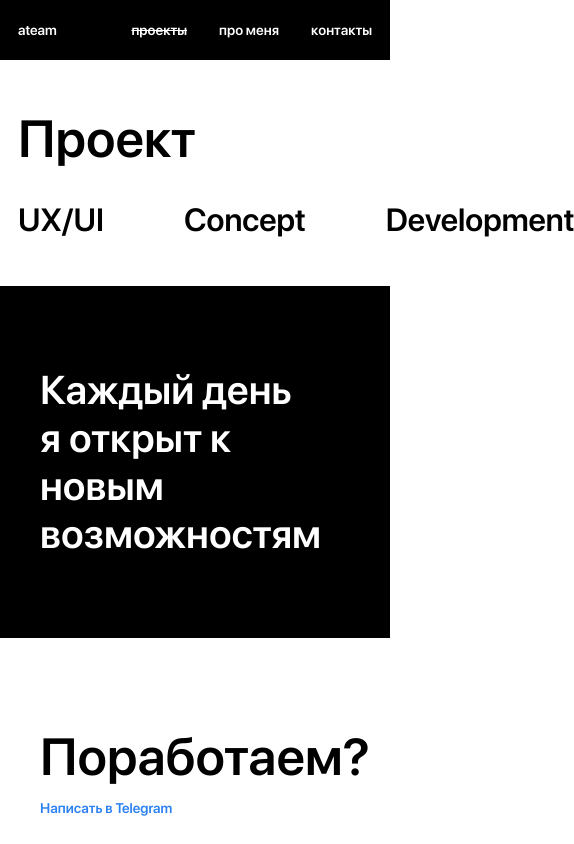
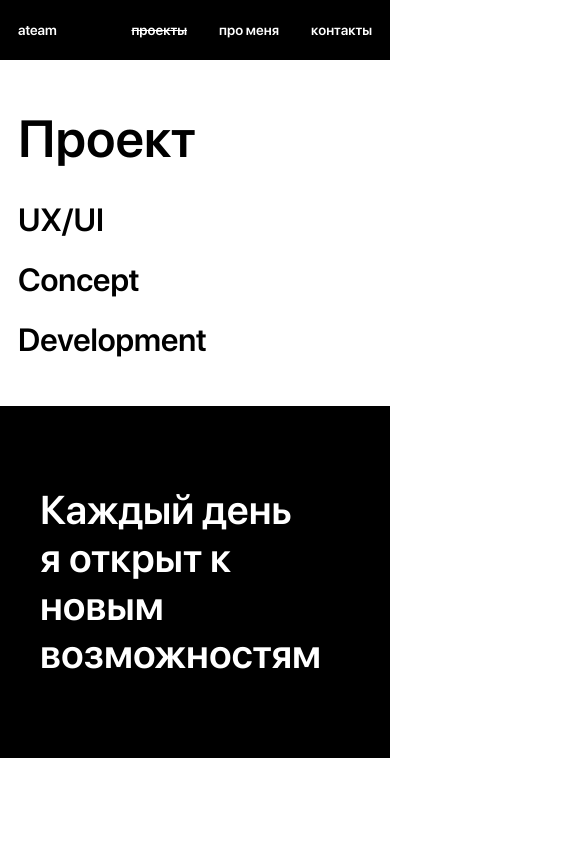
Before and after one commit to AlexBazh/portfolio, a Vue app: page /projects in a window 390 px wide. Shown: the top 844 px of the page, 574 px wide, since content can reach past the window. Built offline with nearby package versions, Linux system fonts and the light colour scheme.

Commit message:
projects type column

```diff
--- a/src/components/commons/v-page_title.vue
+++ b/src/components/commons/v-page_title.vue
@@ -37,6 +37,10 @@ export default {
             .page_title__h1 {
                 margin-bottom: 16px;
             }
+            .subtitles_block {
+                flex-direction: column;
+                gap: 8px;
+            }
         }
     }
 </style>
```
